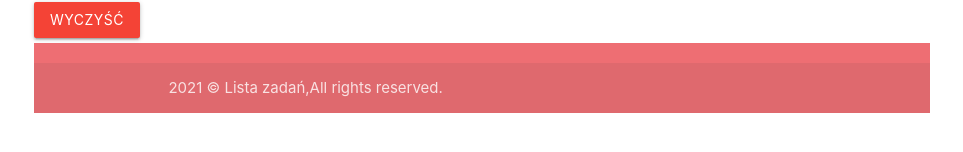
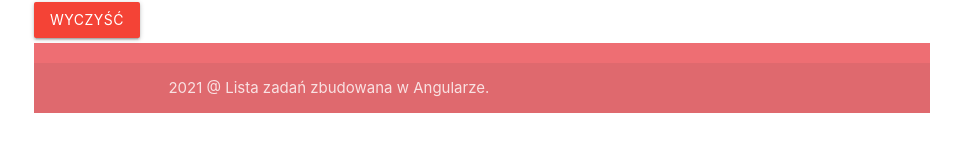
Before and after one commit to arkbogda/todo-list, an Angular app: page / in a window 1280 px wide. Shown: the part 482-634 px from the top of the page, without its empty margins (158-1121 px from the left). Built offline with nearby package versions, Linux system fonts and the light colour scheme.

Commit message:
Question mark ?

```diff
--- a/src/app/app.component.html
+++ b/src/app/app.component.html
@@ -1,7 +1,7 @@
 <div class="container">
   <nav class="row">
     <div class="nav-wrapper">
-      <span class="brand-logo center">{{ title | uppercase}}</span>
+      <span class="brand-logo center">{{ config?.title | uppercase}}</span>
     </div>
   </nav>
 
@@ -44,7 +44,7 @@
   <footer class="page-footer mt-5">
     <div class="footer-copyright">
       <div class="container">
-        {{getDate() | date: 'yyyy' }} {{ footer }}
+        {{config?.date | date: 'yyyy' }} {{ config?.footer }}
       </div>
     </div>
   </footer>
--- a/src/app/app.component.ts
+++ b/src/app/app.component.ts
@@ -1,4 +1,5 @@
 import {Component} from '@angular/core';
+import {timeout} from "rxjs/operators";
 
 @Component({
   selector: 'app-root',
@@ -6,13 +7,16 @@
   styleUrls: ['./app.component.css']
 })
 export class AppComponent {
-  title = 'Lista Zadań';
+  config: { [key: string]: string } | null = null;
 
-  get footer(): string {
-    return '© Lista zadań,All rights reserved.';
-  }
+  constructor() {
+    setTimeout(() => {
+      this.config = {
+        title: 'Lista zadań',
+        footer: '@ Lista zadań zbudowana w Angularze.',
+        date: new Date().toDateString()
+      };
+    }, 500);
 
-  getDate(): Date {
-    return new Date();
   }
 }
```
Also changed, not shown: 1 other file (tests, documents, lock files or other folders).
